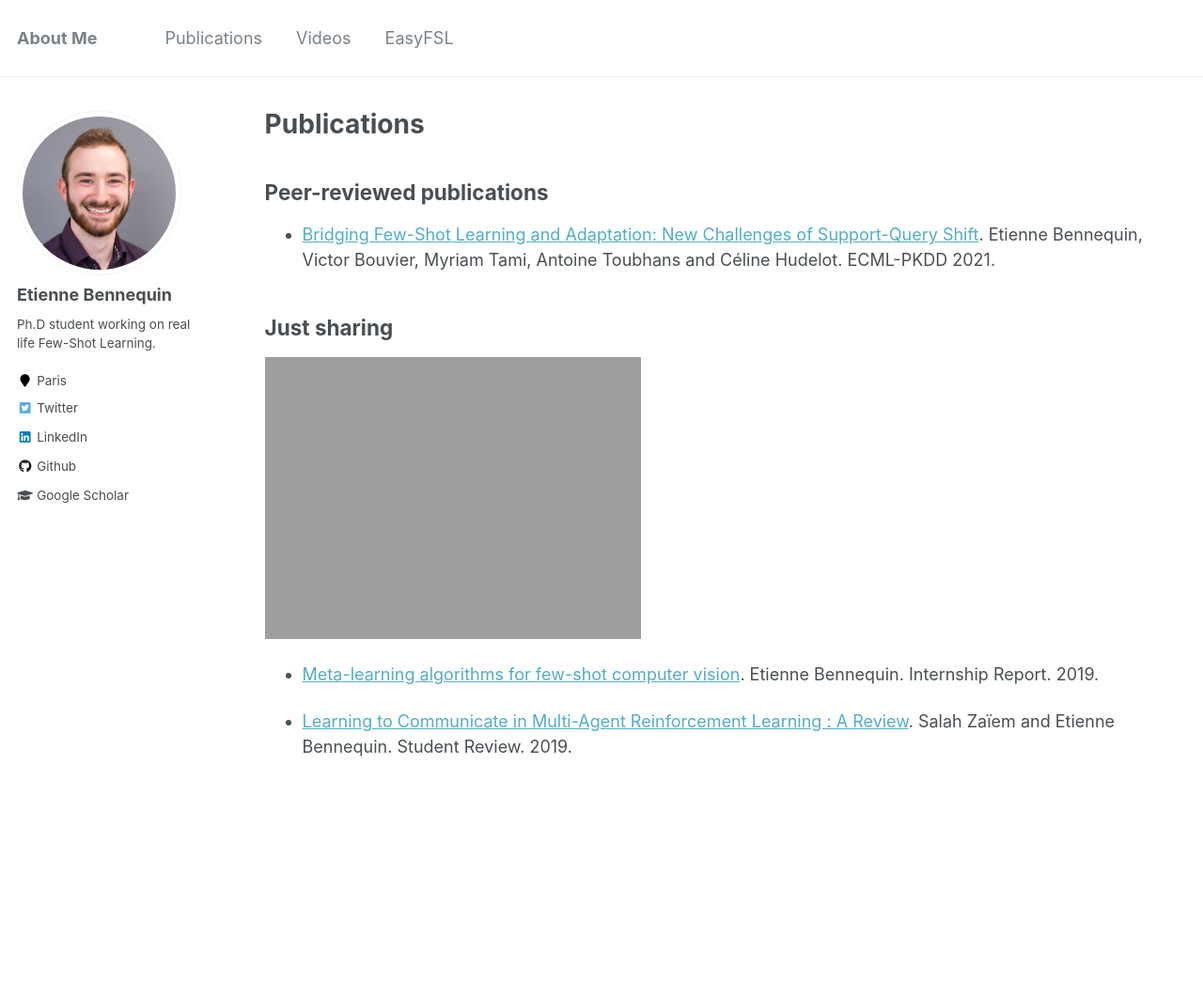
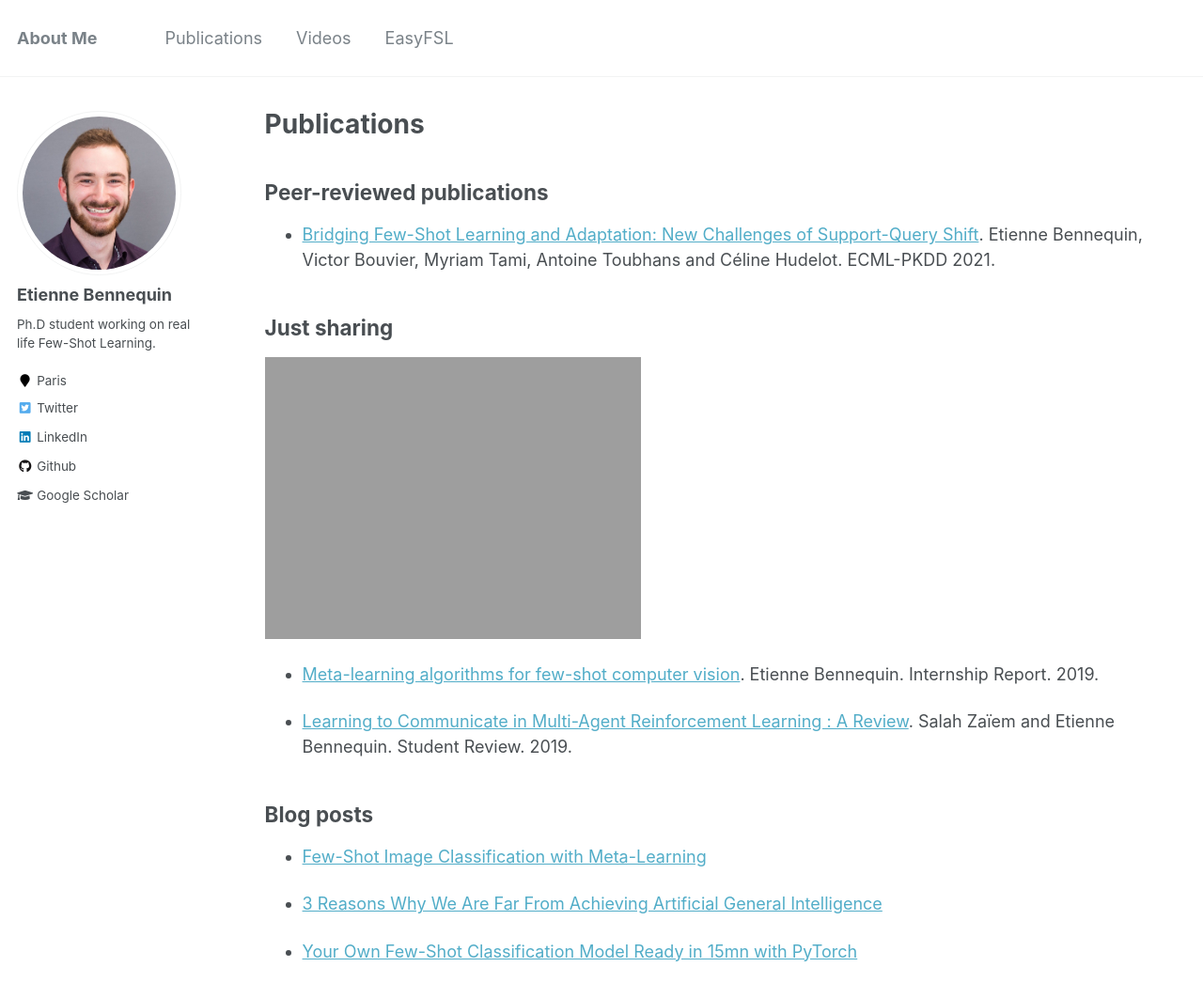
Before and after one commit to ebennequin/ebennequin.github.io, a Jekyll site: the page built from _pages/publications.md, in a window 1280 px wide and 1247 px high. Shown: the top 1062 px of the window at 94% size. Built offline with Jekyll 4.4.1, drawn with Linux system fonts in a browser that asks for light colours.

Commit message:
Add blog posts

```diff
--- a/_pages/publications.md
+++ b/_pages/publications.md
@@ -18,3 +18,11 @@ Etienne Bennequin. Internship Report. 2019.
 
 - [Learning to Communicate in Multi-Agent Reinforcement Learning : A Review](https://arxiv.org/pdf/1911.05438). Salah Zaïem and Etienne Bennequin.
 Student Review. 2019.
+
+## Blog posts
+
+- [Few-Shot Image Classification with Meta-Learning](https://www.sicara.ai/blog/2019-07-30-image-classification-few-shot-meta-learning)
+
+- [3 Reasons Why We Are Far From Achieving Artificial General Intelligence](https://www.sicara.ai/blog/artificial-general-intelligence)
+
+- [Your Own Few-Shot Classification Model Ready in 15mn with PyTorch](https://www.sicara.ai/blog/your-few-shot-model-15mn-pytorch)
```
